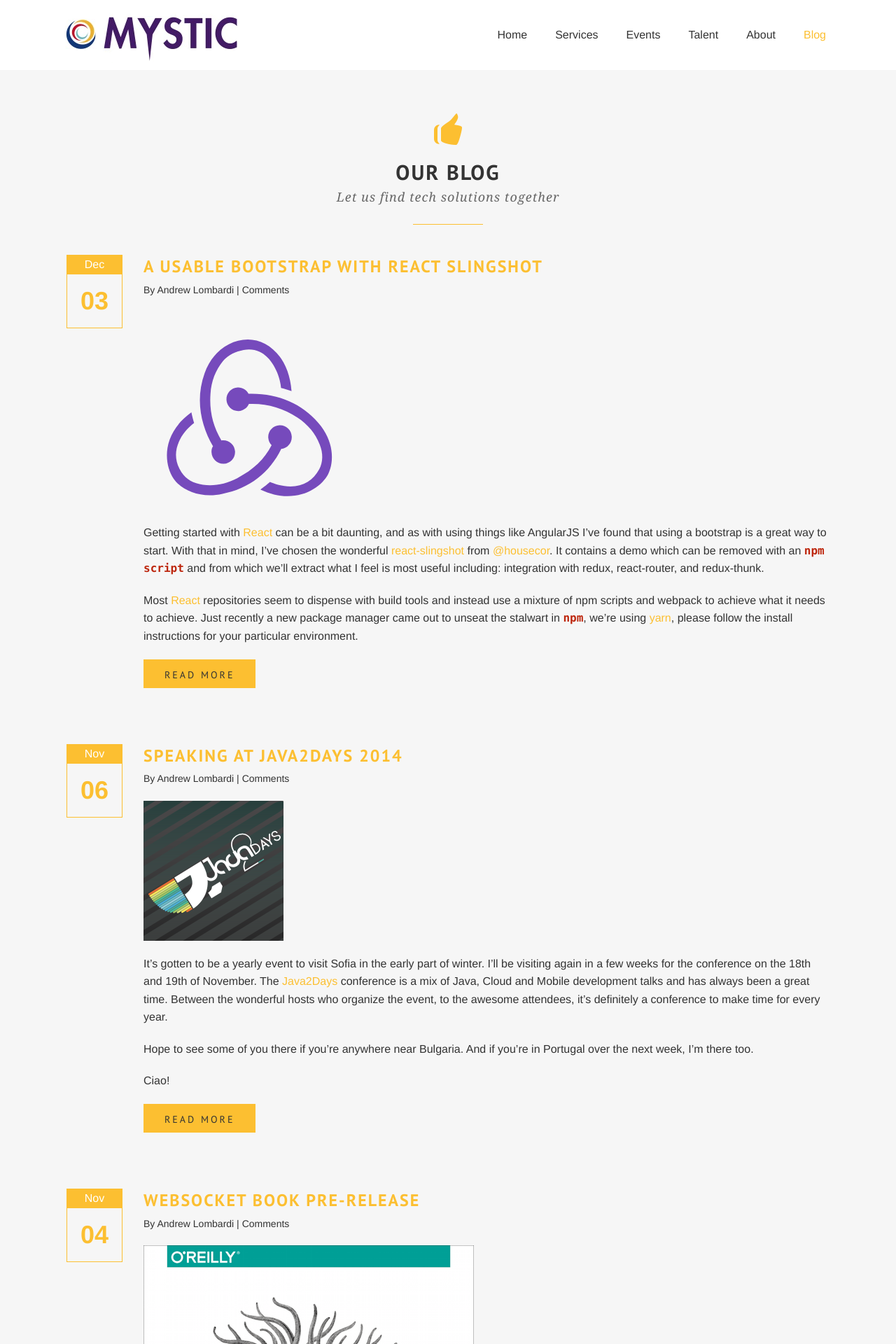
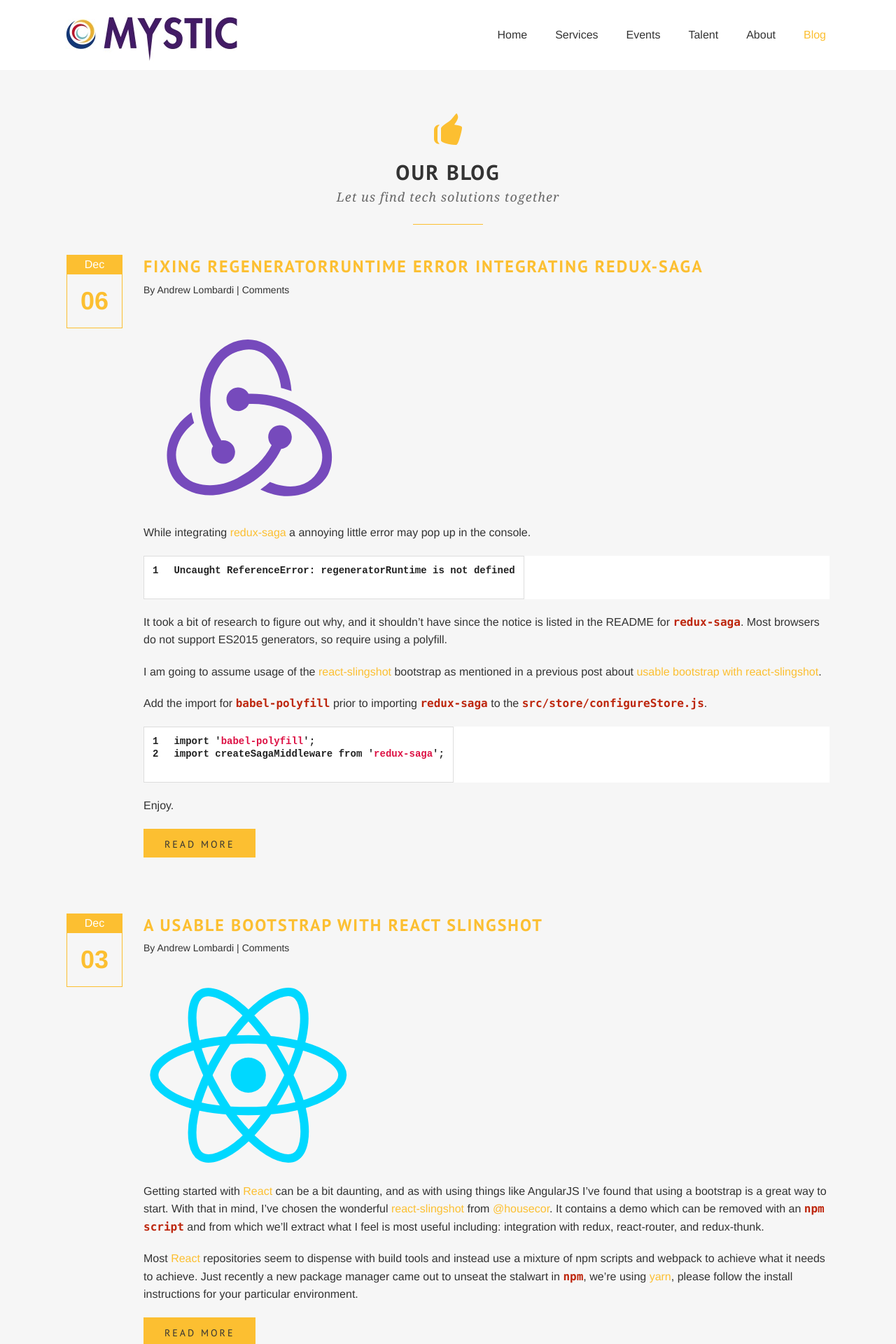
Before and after one commit to mysticcoders/www, a Jekyll site: the page built from blog/index.html, in a window 1280 px wide. Shown: the top 1920 px of the page at 70% size. Built offline with Jekyll 4.4.1, drawn with Linux system fonts in a browser that asks for light colours; some web fonts are replaced; the list of posts is cut into pages by our own code; comment, search, counter and statistics services are not loaded; some of the changed text lies outside the part shown.

Commit message:
fix up some things, and add the regeneratorRuntime post

````diff
--- /dev/null
+++ b/_posts/2016-12-06-fixing-regenerator-runtime-error-integrating-redux-saga.md
@@ -0,0 +1,38 @@
+---
+layout: post
+title:  "Fixing regeneratorRuntime error integrating redux-saga"
+date:   2016-12-06 11:11:00
+author:
+  display_name: Andrew Lombardi
+  login: kinabalu
+  email: andrew@mysticcoders.com
+  url: http://www.mysticcoders.com
+comments: true
+---
+
+<svg xmlns="http://www.w3.org/2000/svg" width="300" viewBox="0 0 100 100">
+  <g fill="#764ABC">
+    <path d="M65.6 65.4c2.9-.3 5.1-2.8 5-5.8-.1-3-2.6-5.4-5.6-5.4h-.2c-3.1.1-5.5 2.7-5.4 5.8.1 1.5.7 2.8 1.6 3.7-3.4 6.7-8.6 11.6-16.4 15.7-5.3 2.8-10.8 3.8-16.3 3.1-4.5-.6-8-2.6-10.2-5.9-3.2-4.9-3.5-10.2-.8-15.5 1.9-3.8 4.9-6.6 6.8-8-.4-1.3-1-3.5-1.3-5.1-14.5 10.5-13 24.7-8.6 31.4 3.3 5 10 8.1 17.4 8.1 2 0 4-.2 6-.7 12.8-2.5 22.5-10.1 28-21.4z"/>
+    <path d="M83.2 53c-7.6-8.9-18.8-13.8-31.6-13.8H50c-.9-1.8-2.8-3-4.9-3h-.2c-3.1.1-5.5 2.7-5.4 5.8.1 3 2.6 5.4 5.6 5.4h.2c2.2-.1 4.1-1.5 4.9-3.4H52c7.6 0 14.8 2.2 21.3 6.5 5 3.3 8.6 7.6 10.6 12.8 1.7 4.2 1.6 8.3-.2 11.8-2.8 5.3-7.5 8.2-13.7 8.2-4 0-7.8-1.2-9.8-2.1-1.1 1-3.1 2.6-4.5 3.6 4.3 2 8.7 3.1 12.9 3.1 9.6 0 16.7-5.3 19.4-10.6 2.9-5.8 2.7-15.8-4.8-24.3z"/>
+    <path d="M32.4 67.1c.1 3 2.6 5.4 5.6 5.4h.2c3.1-.1 5.5-2.7 5.4-5.8-.1-3-2.6-5.4-5.6-5.4h-.2c-.2 0-.5 0-.7.1-4.1-6.8-5.8-14.2-5.2-22.2.4-6 2.4-11.2 5.9-15.5 2.9-3.7 8.5-5.5 12.3-5.6 10.6-.2 15.1 13 15.4 18.3 1.3.3 3.5 1 5 1.5-1.2-16.2-11.2-24.6-20.8-24.6-9 0-17.3 6.5-20.6 16.1-4.6 12.8-1.6 25.1 4 34.8-.5.7-.8 1.8-.7 2.9z"/>
+  </g>
+</svg>
+
+While integrating [redux-saga](http://yelouafi.github.io/redux-saga/) a annoying little error may pop up in the console.
+
+```
+Uncaught ReferenceError: regeneratorRuntime is not defined
+```
+
+It took a bit of research to figure out why, and it shouldn't have since the notice is listed in the README for `redux-saga`. Most browsers do not support ES2015 generators, so require using a polyfill.
+
+I am going to assume usage of the [react-slingshot](https://github.com/coryhouse/react-slingshot) bootstrap as mentioned in a previous post about [usable bootstrap with react-slingshot](/blog/a-usable-bootstrap-with-react-slingshot).
+
+Add the import for `babel-polyfill` prior to importing `redux-saga` to the `src/store/configureStore.js`.
+
+```javascript
+import 'babel-polyfill';
+import createSagaMiddleware from 'redux-saga';
+```
+
+Enjoy.
--- a/css/syntax.css
+++ b/css/syntax.css
@@ -58,3 +58,8 @@
 .highlight .vg { color: #008080 } /* Name.Variable.Global */
 .highlight .vi { color: #008080 } /* Name.Variable.Instance */
 .highlight .il { color: #009999 } /* Literal.Number.Integer.Long */
+
+/* Make line numbers unselectable: excludes line numbers from copy-paste user ops */
+.highlight .lineno {-webkit-user-select: none;-moz-user-select: none; -o-user-select: none;}
+.lineno::-moz-selection {background-color: transparent;} /* Mozilla specific */
+.lineno::selection {background-color: transparent;} /* Other major browsers */
````
Also changed, not shown: _posts/2016-12-03-a-usable-bootstrap-with-react-slingshot.md (+17 -7 lines).
